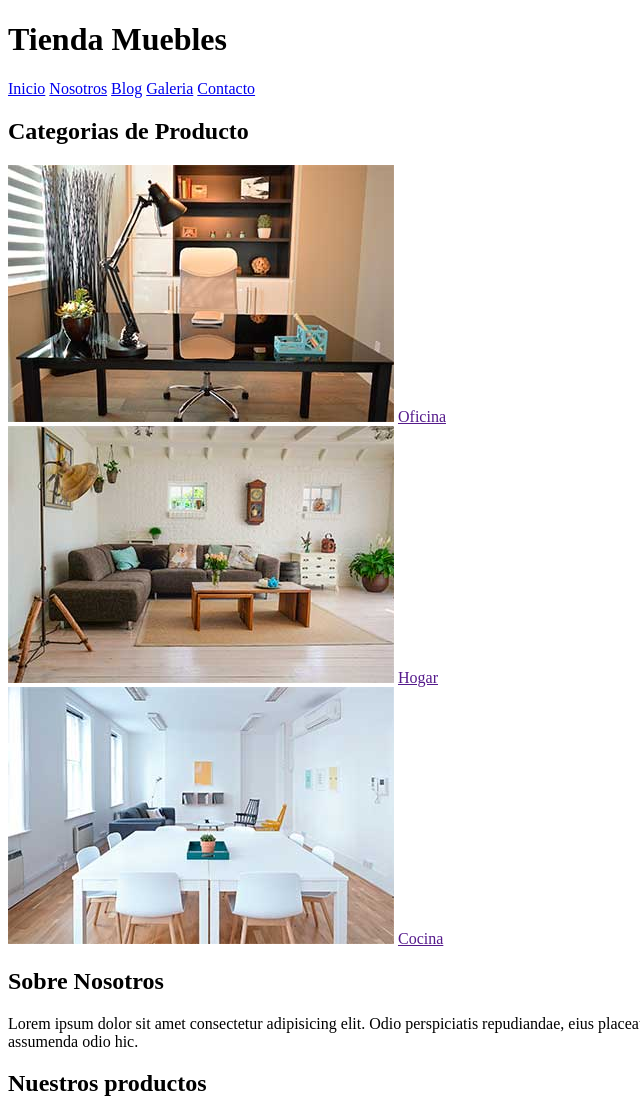
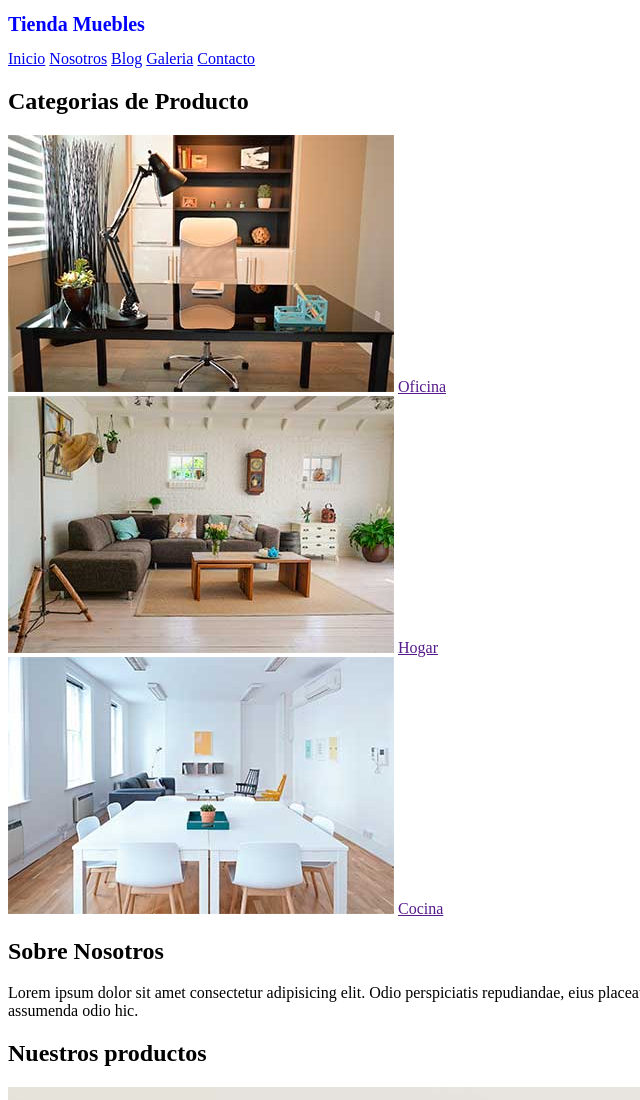
Before and after one commit to Robertoochaeta/Ecommerce, a plain HTML site: page index.html in a window 1280 px wide. Shown: the top 1100 px of the page, without its empty margins (0-640 px from the left). Drawn offline with Linux system fonts and the light colour scheme.

Commit message:
Agregando css en el documento html

```diff
--- a/index.html
+++ b/index.html
@@ -6,6 +6,13 @@
     <meta http-equiv="X-UA-Compatible" content="IE=edge">
     <meta name="viewport" content="width=device-width, initial-scale=1.0">
     <title>Document</title>
+
+    <style>
+        h1{
+            font-size: 20px;
+            color: blue;
+        }
+    </style>
 </head>
 
 <body>
```
